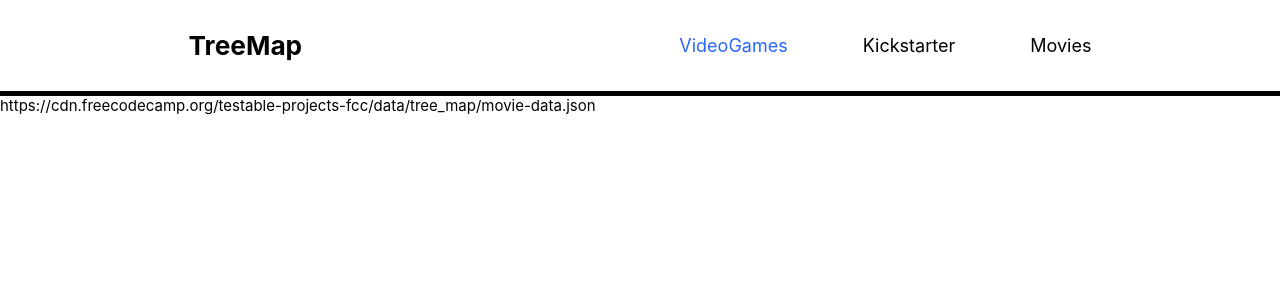
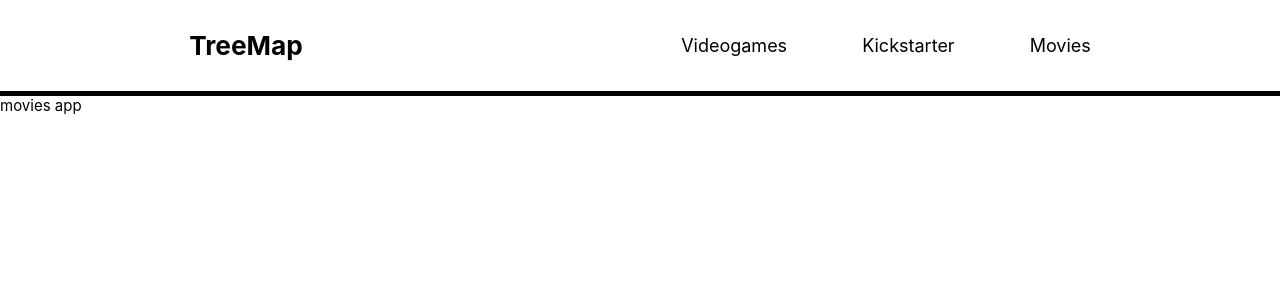
Before and after one commit to KevinOmega/TreeMap, a React (Create React App) app: page /movies in a window 1280 px wide. Shown: the top 300 px of the page. Built offline with nearby package versions, Linux system fonts and the light colour scheme.

Commit message:
updating navigate system

```diff
--- a/src/App.js
+++ b/src/App.js
@@ -1,7 +1,17 @@
-import React from "react";
+import React, { useEffect } from "react";
+import { useNavigate, useParams } from "react-router-dom";
 
-const App = ({ link }) => {
-  return <div>{link}</div>;
+const App = () => {
+  const { category } = useParams();
+  const { navigate } = useNavigate();
+
+  useEffect(() => {
+    if (!category) {
+      return navigate("/movies");
+    }
+  }, [category, navigate]);
+
+  return <div>{category} app</div>;
 };
 
 export default App;
--- a/src/Navbar.js
+++ b/src/Navbar.js
@@ -1,6 +1,7 @@
 import React from "react";
 import { Link } from "react-router-dom";
 import "./navbar.css";
+import { links } from "./data";
 
 const Navbar = () => {
   return (
@@ -10,21 +11,16 @@ const Navbar = () => {
       </div>
       <div className="links">
         <ul>
-          <li>
-            <Link className="a active" to={"/"}>
-              VideoGames
-            </Link>
-          </li>
-          <li>
-            <Link className="a" to={"/"}>
-              Kickstarter
-            </Link>
-          </li>
-          <li>
-            <Link className="a" to={"/"}>
-              Movies
-            </Link>
-          </li>
+          {links.map((d) => {
+            const { id, name } = d;
+            return (
+              <li key={id}>
+                <Link className="a" to={"/" + name}>
+                  {name}
+                </Link>
+              </li>
+            );
+          })}
         </ul>
       </div>
     </nav>
--- a/src/index.js
+++ b/src/index.js
@@ -1,11 +1,14 @@
 import React from "react";
 import ReactDOM from "react-dom/client";
 import "./index.css";
-import { BrowserRouter as Router, Route, Routes } from "react-router-dom";
+import {
+  BrowserRouter as Router,
+  Route,
+  Routes,
+  Navigate,
+} from "react-router-dom";
 import Navbar from "./Navbar";
 import App from "./App";
-import { links } from "./data";
-
 
 const root = ReactDOM.createRoot(document.getElementById("root"));
 root.render(
@@ -13,9 +16,8 @@ root.render(
     <Router>
       <Navbar />
       <Routes>
-        {links.map((d) => (
-          <Route exact path={`/${d.name}`} element={<App link={d.link} />} />
-        ))}
+        <Route exact path="/" element={<Navigate to={"/movies"} replace />} />
+        <Route path="/:category" element={<App />} />
       </Routes>
     </Router>
   </React.StrictMode>
--- a/src/navbar.css
+++ b/src/navbar.css
@@ -20,8 +20,9 @@
   text-decoration: none;
   color: black;
   font-size: 1.2rem;
+  text-transform: capitalize;
 }
 
-.links ul li .a.active{
-    color: #2966ff;
+.links ul li .a.active {
+  color: #2966ff;
 }
```
